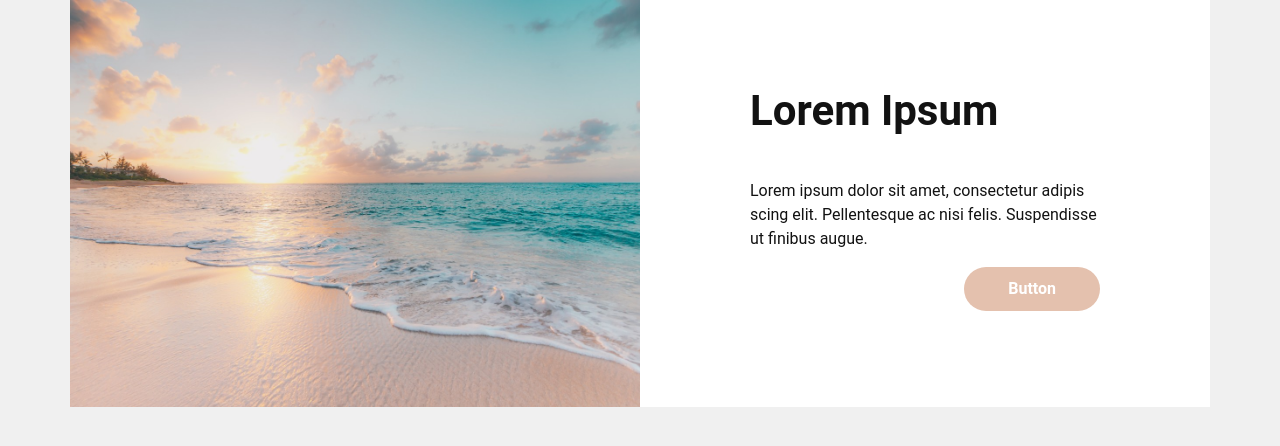
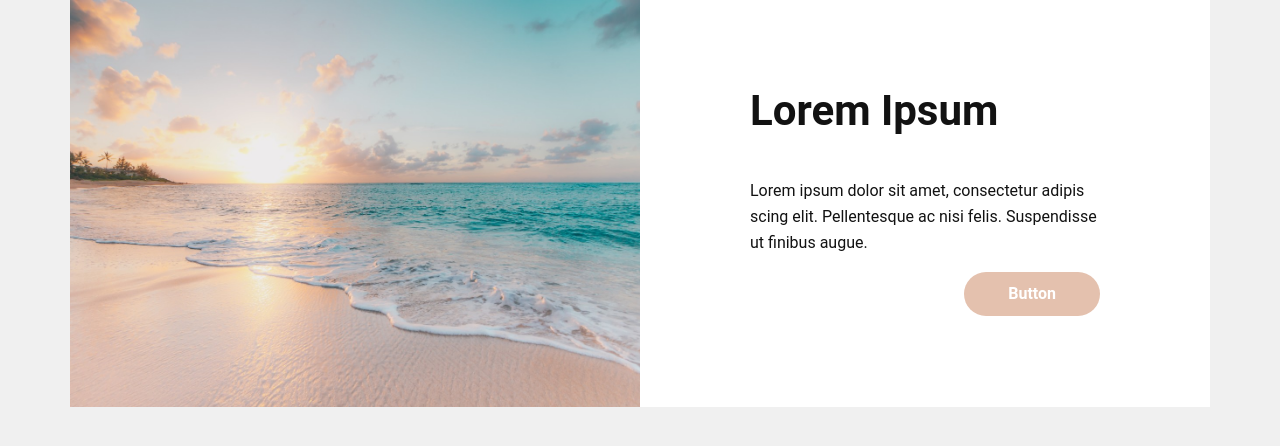
Before and after one commit to Verluro/GravityGlobal, a PHP site: page / in a window 1280 px wide. Shown: the top 446 px of the page. Run offline with PHP 8.4, Linux system fonts and the light colour scheme; some libraries are stand-ins or nearby versions.

Commit message:
Sebastian Cebula -v2

```diff
--- a/level-1/css/custom.css
+++ b/level-1/css/custom.css
@@ -29,7 +29,7 @@ body {
 }
 
 .col-text {
-	padding: 86px 110px 86px 110px;
+	padding: 86px 110px 69px 110px;
 }
 
 h1.m-title {
@@ -37,6 +37,7 @@ h1.m-title {
 	font-size: 42px;
 	font-weight: bold;
 	color: #121212;
+	line-height: 49px;
 }
 
 p.m-content {
@@ -45,6 +46,7 @@ p.m-content {
 	font-weight: normal;
 	color: #121212;
 	margin-top: 43px;
+	line-height: 26px;
 }
 
 button.m-btn {
--- a/level-2/dist/my_mixins.css
+++ /dev/null
@@ -1,2 +0,0 @@
-
-/*# sourceMappingURL=my_mixins.css.map */
--- a/level-2/dist/my_variables.css
+++ /dev/null
@@ -1,2 +0,0 @@
-
-/*# sourceMappingURL=my_variables.css.map */
--- a/level-2/index.html
+++ b/level-2/index.html
@@ -6,7 +6,7 @@
     <meta name="viewport" content="width=device-width, initial-scale=1, shrink-to-fit=no">
 
     <!-- Final CSS -->
-    <link rel="stylesheet" href="dist/custom.css?cb=1648717732028">
+    <link rel="stylesheet" href="dist/custom.css?cb=1648723571444">
 
     <title>Hello!</title>
   </head>
@@ -31,6 +31,6 @@
     <script src="https://maxcdn.bootstrapcdn.com/bootstrap/4.0.0/js/bootstrap.min.js" integrity="sha384-JZR6Spejh4U02d8jOt6vLEHfe/JQGiRRSQQxSfFWpi1MquVdAyjUar5+76PVCmYl" crossorigin="anonymous"></script>
 
     <!-- Final JS -->
-    <script src="dist/all.js?cb=1648717732028"></script>
+    <script src="dist/all.js?cb=1648723571444"></script>
   </body>
 </html>
--- a/level-2/scss/custom.scss
+++ b/level-2/scss/custom.scss
@@ -43,8 +43,68 @@
 @import "utilities";
 @import "print";
 
-@import "my_variables.scss";
-@import "my_mixins.scss";
+@mixin small-up {
+	@media (max-width: #{$bp-medium})
+	{
+		@content
+	}
+}
+
+@mixin medium-up {
+	@media (min-width: #{$bp-medium})
+	{
+		@content
+	}
+}
+
+@mixin large-up {
+	@media (min-width: #{$bp-large})
+	{
+		@content
+	}
+}
+
+// Colors
+$gray: #F0F0F0;
+$white: #FFFFFF;
+$black: #121212;
+$mycolor: #E4C1AE;
+
+// Breakpoint
+$bp-medium: 768px;
+$bp-large: 1200px;
+
+// Border-radius
+$border-radius: 30px;
+
+// Width & height
+$container-width: 1280px;
+$container-height: 608px;
+$row-width: 1140px;
+$min-height: 407px;
+$w100: 100%;
+
+$padding: 86px 110px 69px 110px;
+
+// Background image
+$bg-image: url('../images/sean-o-KMn4VEeEPR8-unsplash_1_s6zmfh_c_scale,w_1400.jpg');
+$bg-repeat: no-repeat;
+$bg-size: cover;
+
+// Font
+$font-family: 'Roboto', sans-serif;
+$h1-size: 42px;
+$h1-lh: 49px;
+$p-size: 16px;
+$p-lh: 26px;
+
+// Margin/padding
+$padding: 86px 110px 86px 110px;
+$sm-padding: 20px;
+$p-margin: 43px;
+$btn-padding: 10px 44px;
+
+$btn-float: right;
 
 @font-face {
 	font-family: 'Roboto';
@@ -118,6 +178,7 @@ h1.m-title {
 	font-size: $h1-size;
 	font-weight: bold;
 	color: $black;
+	line-height: $h1-lh;
 }
 
 p.m-content {
@@ -125,6 +186,7 @@ p.m-content {
 	font-weight: normal;
 	color: $black;
 	margin-top: $p-margin;
+	line-height: $p-lh;
 }
 
 button.m-btn {
--- a/level-2/scss/my_mixins.scss
+++ /dev/null
@@ -1,20 +0,0 @@
-@mixin small-up {
-	@media (max-width: #{$bp-medium})
-	{
-		@content
-	}
-}
-
-@mixin medium-up {
-	@media (min-width: #{$bp-medium})
-	{
-		@content
-	}
-}
-
-@mixin large-up {
-	@media (min-width: #{$bp-large})
-	{
-		@content
-	}
-}
--- a/level-2/scss/my_variables.scss
+++ /dev/null
@@ -1,41 +0,0 @@
-// Colors
-$gray: #F0F0F0;
-$white: #FFFFFF;
-$black: #121212;
-$mycolor: #E4C1AE;
-
-// Breakpoint
-$bp-medium: 768px;
-$bp-large: 1200px;
-
-// Border-radius
-$border-radius: 30px;
-
-// Width & height
-$container-width: 1280px;
-$container-height: 608px;
-$row-width: 1140px;
-$min-height: 407px;
-$w100: 100%;
-
-$padding: 86px 110px 86px 110px;
-
-// Background image
-$bg-image: url('../images/sean-o-KMn4VEeEPR8-unsplash_1_s6zmfh_c_scale,w_1400.jpg');
-$bg-sm-image: url('../images/sean-o-KMn4VEeEPR8-unsplash_1_s6zmfh_c_scale,w_480.jpg');
-$bg-md-image: url('../images/sean-o-KMn4VEeEPR8-unsplash_1_s6zmfh_ar_16_9,c_fill,g_auto__c_scale,w_720.jpg');;
-$bg-repeat: no-repeat;
-$bg-size: cover;
-
-// Font
-$font-family: 'Roboto', sans-serif;
-$h1-size: 42px;
-$p-size: 16px;
-
-// Margin/padding
-$padding: 86px 110px 86px 110px;
-$sm-padding: 20px;
-$p-margin: 43px;
-$btn-padding: 10px 44px;
-
-$btn-float: right;
```
Also changed, not shown: level-2/dist/custom.css, 3 other files.
